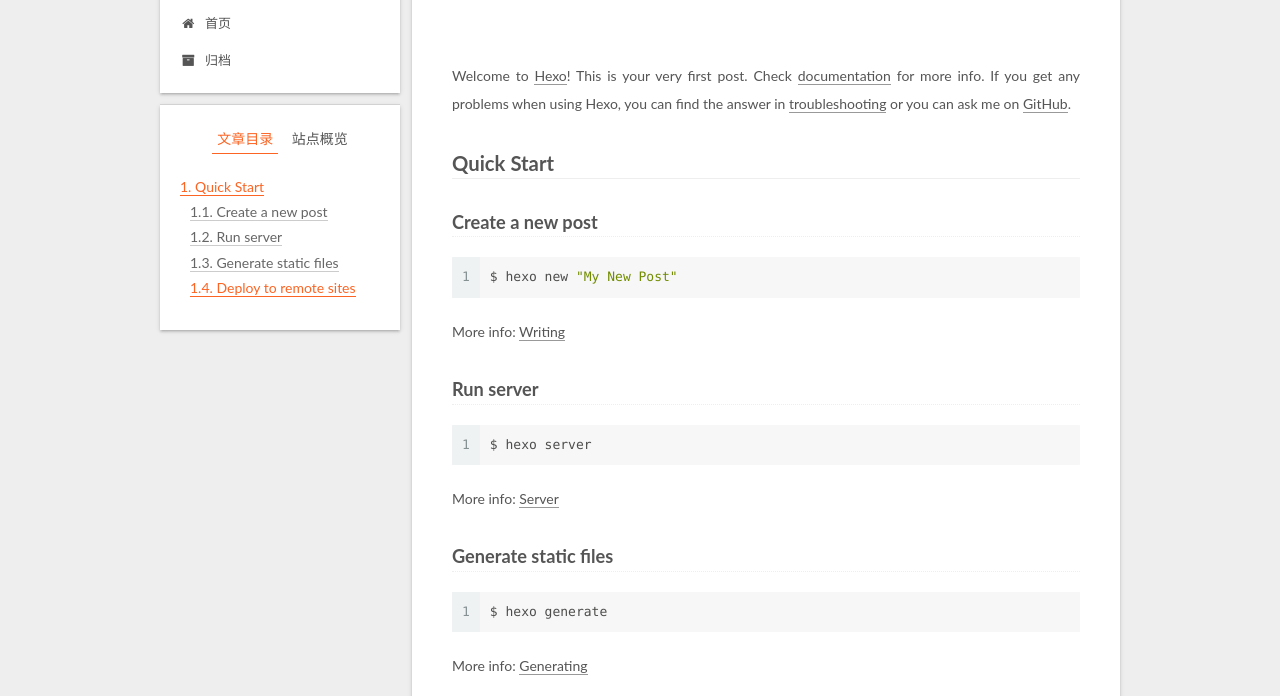
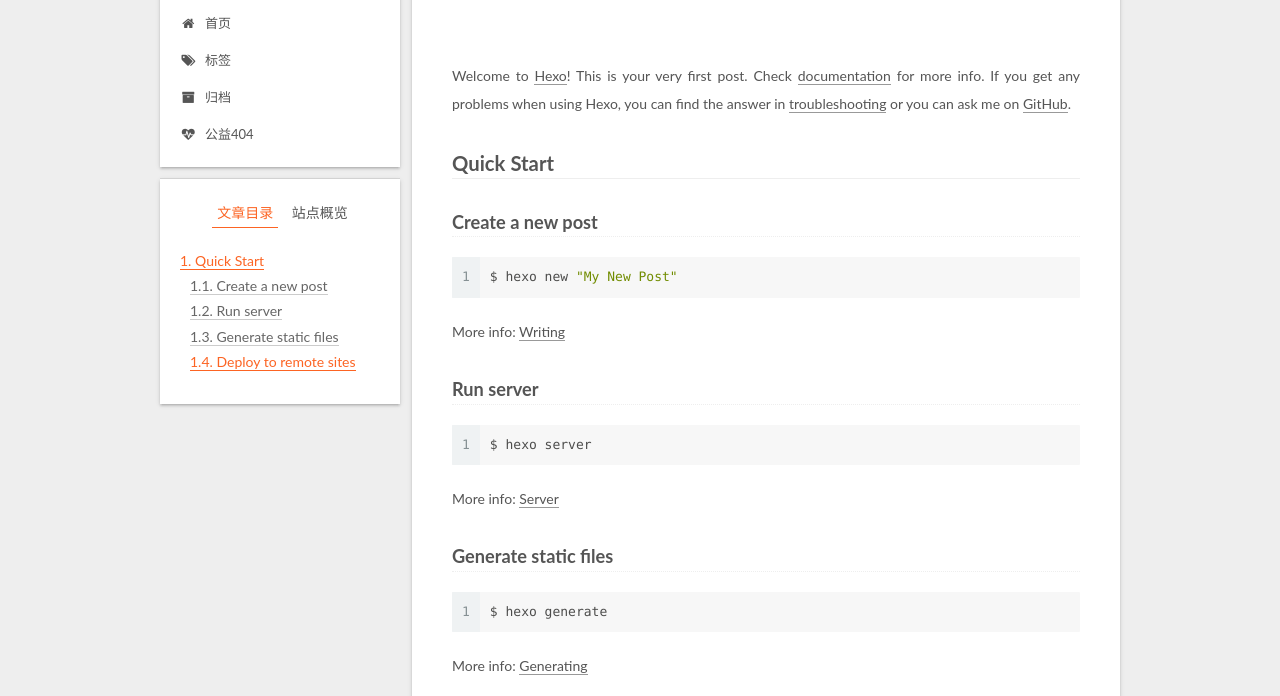
Before and after one commit to fzen/fzen.github.io, a plain HTML site: page 2018/03/09/hello-world/index.html in a window 1280 px wide. Shown: the part 104-800 px from the top of the page. Drawn offline with Linux system fonts and the light colour scheme.

Commit message:
Site updated: 2018-04-13 00:03:24

```diff
--- a/2018/03/09/hello-world/index.html
+++ b/2018/03/09/hello-world/index.html
@@ -190,12 +190,32 @@
         </li>
 
 
+        <li class="menu-item menu-item-tags">
+          <a href="/tags/" rel="section">
+
+              <i class="menu-item-icon fa fa-fw fa-tags"></i> <br />
+
+            标签
+          </a>
+        </li>
+
+
         <li class="menu-item menu-item-archives">
           <a href="/archives/" rel="section">
 
               <i class="menu-item-icon fa fa-fw fa-archive"></i> <br />
 
             归档
+          </a>
+        </li>
+
+
+        <li class="menu-item menu-item-commonweal">
+          <a href="/404/" rel="section">
+
+              <i class="menu-item-icon fa fa-fw fa-heartbeat"></i> <br />
+
+            公益404
           </a>
         </li>
 
--- a/css/main.css
+++ b/css/main.css
@@ -1823,7 +1823,7 @@
   width: 4px;
   height: 4px;
   border-radius: 50%;
-  background: #a8a1e2;
+  background: #14bbe3;
 }
 .links-of-blogroll {
   font-size: 13px;
```
Also changed, not shown: 2018/03/09/开博大吉/index.html (+20 -0 lines), 2018/03/09/第二篇博客/index.html (+20 -0 lines), archives/2018/03/index.html (+20 -0 lines), archives/2018/index.html (+20 -0 lines), archives/index.html (+20 -0 lines), index.html (+20 -0 lines), tags/新手上路/index.html (+20 -0 lines).
